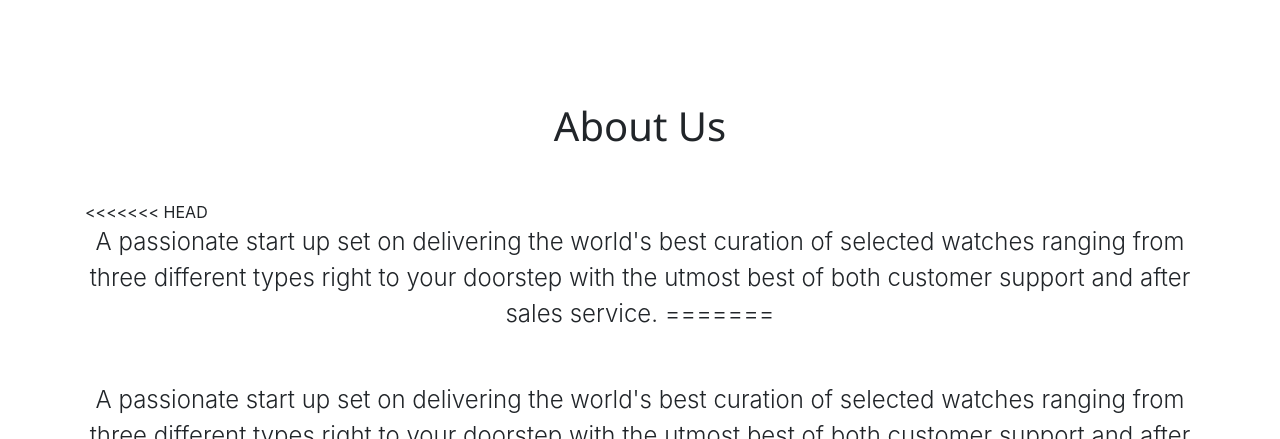
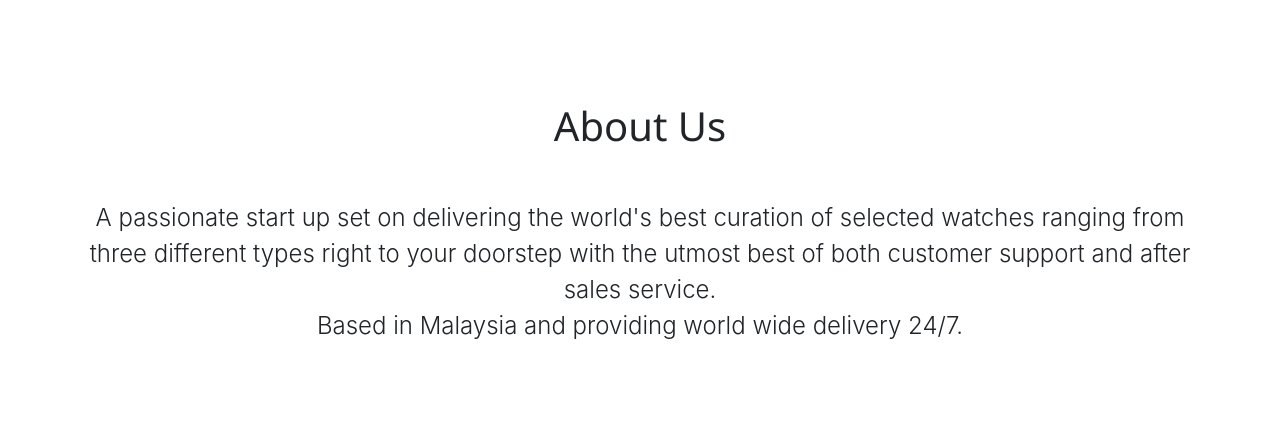
Before and after one commit to Davidchowrj/WEB_WatchUs, a PHP site: page / in a window 1280 px wide. Shown: the part 762-1201 px from the top of the page. Run offline with PHP 8.4, Linux system fonts and the light colour scheme; some libraries are stand-ins or nearby versions; some web fonts are replaced.

Commit message:
solve conflict when merging meng branch to master

```diff
--- a/index.php
+++ b/index.php
@@ -3,7 +3,6 @@
 $title = "WatchUs Incorporated";
 $page = "index";
 include "includes/header.php";
-require_once "signup/createdb.php";
 
 ?>
 
@@ -71,41 +70,15 @@ require_once "signup/createdb.php";
     <h1 class="text-center"> About Us</h1>
     <div class="row">
         <div class="col-lg-12">
-<<<<<<< HEAD
             <p class="lead text-center"> A passionate start up set on delivering the world's best curation of
                 selected watches ranging from three different types right to your doorstep with the
                 utmost best of both customer support and after sales service.
-=======
-            <p class="lead text-center"> A passionate start up set on delivering the world's best curation of
-                selected watches ranging from three different types right to your doorstep with the
-                utmost best of both customer support and after sales service.
->>>>>>> meng
                 <br>Based in Malaysia and providing world wide delivery 24/7.
             </p>
         </div>
     </div>
 
     <div class="row my-5">
-<<<<<<< HEAD
-        <div class="col-lg-4">
-            <img class="rounded-circle" src="https://www.tenforums.com/geek/gars/images/2/types/thumb__ser.png" alt="Generic placeholder image" width="140" height="140">
-            <h2>David Chow</h2>
-            <h3> CTO </h3>
-
-
-        </div>
-        <div class="col-lg-4">
-            <img class="rounded-circle" src="https://www.tenforums.com/geek/gars/images/2/types/thumb__ser.png" alt="Generic placeholder image" width="140" height="140">
-            <h2>Wong Meng Leong</h2>
-            <h3> CEO </h3>
-
-        </div>
-        <div class="col-lg-4">
-            <img class="rounded-circle" src="https://www.tenforums.com/geek/gars/images/2/types/thumb__ser.png" alt="Generic placeholder image" width="140" height="140">
-            <h2>Lee Chee Shuen</h2>
-            <h3> CFO </h3>
-
-=======
         <div class="col-lg-4">
             <img class="rounded-circle" src="https://www.tenforums.com/geek/gars/images/2/types/thumb__ser.png" alt="Generic placeholder image" width="140" height="140">
             <h2>David Chow</h2>
@@ -163,7 +136,6 @@ require_once "signup/createdb.php";
             <p class="text-left mx-2">A gentleman's choice of timepiece says a lot about him. It is an extension of him, as it epitomises his personality,
                 values, and style. So it comes as no surprise that many of the world's most influential men
             </p>
->>>>>>> meng
 
         </div>
     </div>
```
